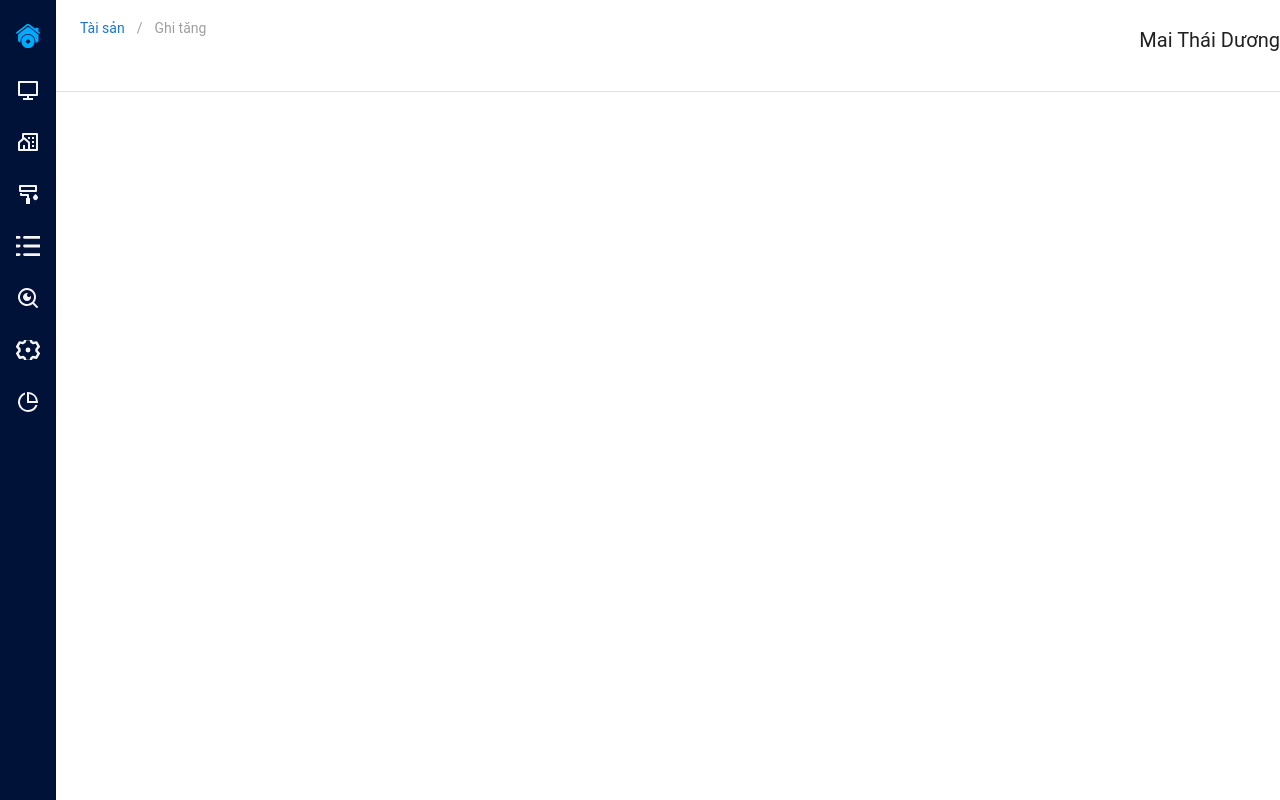
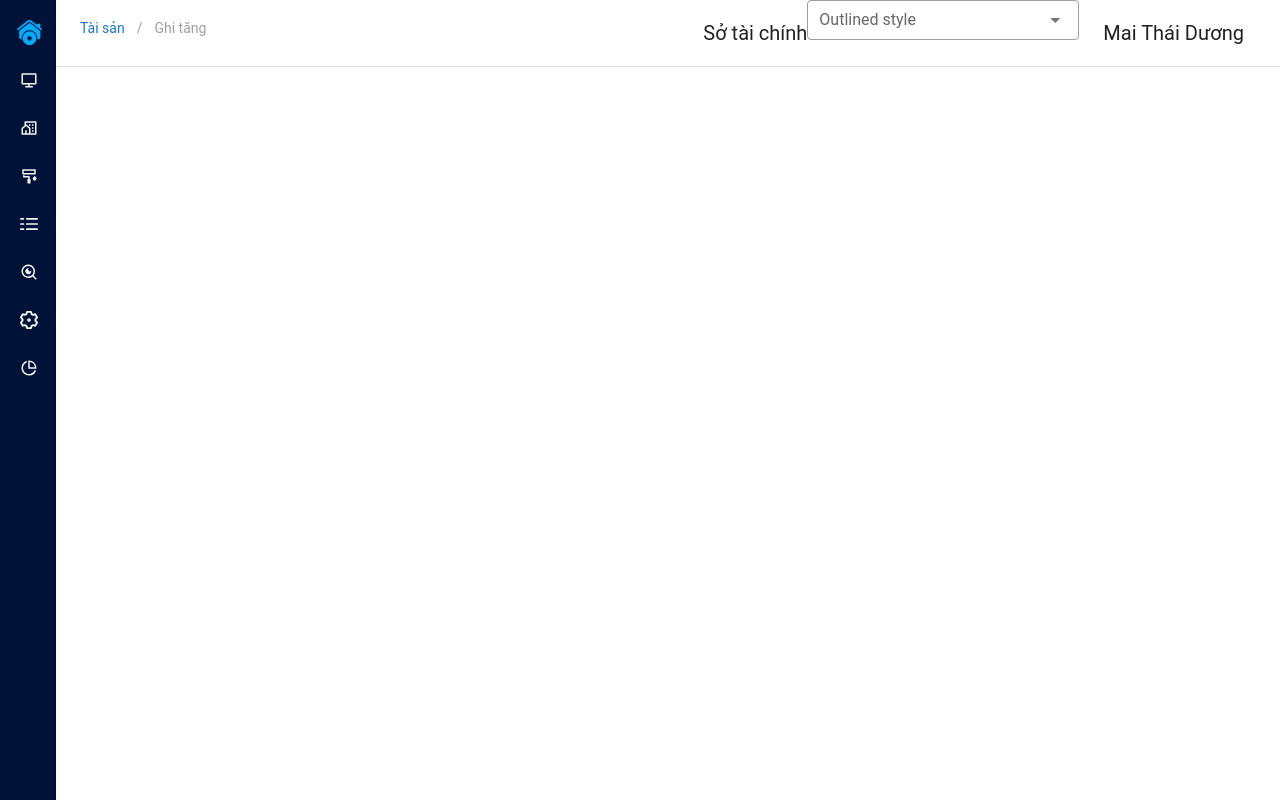
Before and after one commit to mtduong100500/QLTS-MaiThaiDuong-Web5, a Vue app: page / in a window 1280 px wide. Built offline with nearby package versions, Linux system fonts and the light colour scheme.

Commit message:
finish sidebar without submenu

```diff
--- a/src/App.vue
+++ b/src/App.vue
@@ -23,5 +23,7 @@ export default {
 
 <style>
   @import './styles/fonts.css';
-
+.v-application {
+    font-family: "GoogleSans-Regular", sans-serif;
+}
 </style>
--- /dev/null
+++ b/src/assets/css/sidebar.css
@@ -0,0 +1,31 @@
+.v-navigation-drawer__content{
+    background-color: #011239;
+  }
+  .v-list-item:hover{
+    cursor: pointer;
+  }
+
+  .v-list-item--link:hover{
+    cursor: pointer;
+    background-color: #273557;
+  }
+  svg{
+      width: 10px;
+    height: 10px;
+  }
+
+
+.main-navbar:hover{
+   border-left: 3px solid #00abfe;
+}
+
+
+ .open-menu-arrow{
+    transform: rotate(-90deg);
+ }
+ .cls-1 {
+    fill: #ffffff;
+  }
+  .main-navbar:hover + .cls-1{
+    fill: #00abfe;
+ }
--- a/src/components/Header.vue
+++ b/src/components/Header.vue
@@ -1,10 +1,18 @@
 <template>
     <div class="d-flex">
+
         <div>
-            <v-breadcrumbs :items="items"></v-breadcrumbs>
+            <v-breadcrumbs :items="links"></v-breadcrumbs>
         </div>
         <v-spacer></v-spacer>
-        <div>
+        <div class="d-flex align-center">
+            <v-toolbar-title>Sở tài chính</v-toolbar-title>
+            <v-select
+            :items="years"
+            label="Outlined style"
+            dense
+            outlined
+            ></v-select>
             <v-avatar size="24">
                 <!--
                 <img
@@ -25,8 +33,9 @@
 <script>
 export default {
     name: "Header",
-    data: () => ({
-      items: [
+    data(){
+        return{
+            links: [
                 {
                 text: 'Tài sản',
                 disabled: false,
@@ -38,7 +47,9 @@ export default {
                 href: 'breadcrumbs_link_2',
                 },
             ],
-    }),
+            years: ['2019', '2020', '2021'],
+        }
+    }
 }
 </script>
 <style scoped>
--- a/src/components/Sidebar.vue
+++ b/src/components/Sidebar.vue
@@ -7,81 +7,147 @@
       width="200"
     >
       <v-list>
-        <v-list-item>
-          <v-list-item-icon @click.stop="mini = !mini">
+        <v-list-item style="padding-left:17px;">
+
           <v-img
+          @click.stop="mini = !mini"
           src="../assets/icon/logo-qlts.svg"
-                width="24"
-                height="24"
+          max-height="25"
+          max-width="25"
           />
-            </v-list-item-icon>
-            <v-list-item-content>
-                <v-list-item-title>
-                  QLTS.VN
-                </v-list-item-title>
-            </v-list-item-content>
-            <v-list-item-icon @click.stop="mini = !mini">
+          <v-list-item-title style="color: #ffffff; font-size: 20px; padding-left: 4px">QLTS.VN</v-list-item-title>
+          <v-list-item-icon @click.stop="mini = !mini" style="padding-left: 10px">
               <v-img
               src="../assets/icon/hamburger-menu.svg"
-                width="20"
-                height="20"
+              max-height="16"
+              max-width="16"
               />
           </v-list-item-icon>
         </v-list-item>
         <v-list-item
-          v-for="item in items"
-          :key="item.title"
-          :to="item.view"
-          link
+          to="/tongquan"
+          class="main-navbar"
         >
-            <v-list-item-icon>
           <v-img
-                :src="item.src"
-                width="20"
-                height="20"
+          src="../assets/icon/computer-line.svg"
+          max-height="18"
+          max-width="18"
+          style="margin: 0 4px;"
           />
-            </v-list-item-icon>
-            <v-list-item-content>
-                <v-list-item-title class="text-subtitle-2 font-weight-bold" >{{ item.title }}</v-list-item-title>
-            </v-list-item-content>
+          <v-list-item-title style="padding-left:8px; color: #ffffff;">Tổng quan</v-list-item-title>
+        </v-list-item>
+
+        <v-list-item
+          to="/taisan"
+          class="multilevel-menu main-navbar"
+        >
+          <v-img
+            src="../assets/icon/community-line.svg"
+            max-height="18"
+            max-width="18"
+            style="margin: 0 4px;"
+            />
+            <v-list-item-title style="padding-left:8px; color: #ffffff;">Tài sản</v-list-item-title>
+            <svg id="i_arrow_up_small" xmlns="http://www.w3.org/2000/svg" width="8" height="4" viewBox="0 0 8 4" class="open-menu-arrow" transparent
+            >
+              <defs></defs>
+              <path id="Rectangle_54_copy_4" class="cls-1" d="M8,0H0L4,4Z"/>
+            </svg>
+
+        </v-list-item>
+        <v-list-item
+          to="/congcu"
+          class="main-navbar"
+        >
+
+          <v-img
+          src="../assets/icon/paint-brush-line.svg"
+          max-height="18"
+          max-width="18"
+          style="margin: 0 4px;"
+          />
+          <v-list-item-title style="padding-left:8px; color: #ffffff;">Công cụ dụng cụ</v-list-item-title>
+          <svg id="i_arrow_up_small" xmlns="http://www.w3.org/2000/svg" width="8" height="4" viewBox="0 0 8 4" class="open-menu-arrow" transparent >
+            <defs></defs>
+            <path id="Rectangle_54_copy_4" class="cls-1" d="M8,0H0L4,4Z"/>
+          </svg>
+
+        </v-list-item>
+        <v-list-item
+          to="danhmuc"
+          class="main-navbar"
+        >
+          <v-img
+          src="../assets/icon/common.svg"
+          max-height="18"
+          max-width="18"
+          style="margin: 0 4px;"
+          />
+          <v-list-item-title style="padding-left:8px; color: #ffffff;">Danh mục</v-list-item-title>
+          <svg id="i_arrow_up_small" xmlns="http://www.w3.org/2000/svg" width="8" height="4" viewBox="0 0 8 4" class="open-menu-arrow" transparent >
+            <defs></defs>
+            <path id="Rectangle_54_copy_4" class="cls-1" d="M8,0H0L4,4Z"/>
+          </svg>
+
+        </v-list-item>
+        <v-list-item
+        to="/tracuu"
+        class="main-navbar"
+        >
+          <v-img
+          src="../assets/icon/search-eye-line.svg"
+          max-height="18"
+          max-width="18"
+          style="margin: 0 4px;"
+          />
+          <v-list-item-title style="padding-left:8px; color: #ffffff;">Tra cứu</v-list-item-title>
+        </v-list-item>
+        <v-list-item
+        to="/hethong"
+        class="main-navbar"
+        >
+          <v-img
+          src="../assets/icon/settings.svg"
+          max-height="18"
+          max-width="18"
+          style="margin: 0 4px;"
+          />
+          <v-list-item-title style="padding-left:8px; color: #ffffff;">Hệ thống</v-list-item-title>
+        </v-list-item>
+        <v-list-item
+        to="/baocao"
+        class="main-navbar"
+        >
+          <v-img
+          src="../assets/icon/pie-chart-line.svg"
+          max-height="18"
+          max-width="18"
+          style="margin: 0 4px;"
+          />
+          <v-list-item-title style="padding-left:8px; color: #ffffff;">Báo cáo</v-list-item-title>
         </v-list-item>
       </v-list>
     </v-navigation-drawer>
 </template>
 
 <script>
+import "../assets/css/sidebar.css";
 export default {
-    data () {
+  data() {
     return {
       drawer: true,
-        items: [
-          { title: 'Tổng quan', src: require('../assets/icon/computer-line.svg'), view:'/tongquan'},
-          { title: 'Tài sản', src: require('../assets/icon/community-line.svg'), view:'/taisan' },
-          { title: 'Công cụ dụng cụ', src: require('../assets/icon/paint-brush-line.svg'), view:'/congcu' },
-          { title: 'Danh mục', src: require('../assets/icon/common.svg'), view:'/danhmuc'},
-          { title: 'Tra cứu', src: require('../assets/icon/search-eye-line.svg'), view:'/tracuu' },
-          { title: 'Hệ thống', src: require('../assets/icon/settings.svg'), view:'/hethong' },
-          { title: 'Báo cáo', src: require('../assets/icon/pie-chart-line.svg'), view:'/baocao' },
+      mini: true,
+      active: true,
+      multiitems: [
+        { title: "Click Me 1" },
+        { title: "Click Me 3" },
+        { title: "Click Me 4" },
+        { title: "Click Me 2" },
       ],
-        mini: true,
-      }
+    };
   },
-  }
+};
 </script>
 
-<style lang="scss">
-.v-list-item--active{
-  background-color: #d6d2d2
-}
-.v-navigation-drawer__content{
-  background-color: #011239;
-}
-.v-list-item:hover{
-  cursor: pointer;
-}
-
-.v-list-item__title{
-  color: #ffffff;
-}
-
+<style>
 </style>
--- a/src/styles/fonts.css
+++ b/src/styles/fonts.css
@@ -1,24 +1,28 @@
 @font-face {
-    font-family: Regular;
-    src: url(../assets/font/GoogleSans-Regular.otf);
+    font-family: 'GoogleSans-Regular';
+    src: url('../assets/font/GoogleSans-Regular.otf') format('opentype');
 }
-
 @font-face {
-    font-family: Medium;
-    src: url(../assets/font/GoogleSans-Medium.otf);
+    font-family: 'GoogleSans-Bold';
+    src: url('../assets/font/GoogleSans-Bold.otf') format('opentype');
 }
-
 @font-face {
-    font-family: Light;
-    src: url(../assets/font/GoogleSans-Light.otf);
+    font-family: 'GoogleSans-Italic';
+    src: url('../assets/font/GoogleSans-Italic.otf') format('opentype');
 }
-
 @font-face {
-    font-family: Bold;
-    src: url(../assets/font/GoogleSans-Bold.otf);
+    font-family: 'GoogleSans-Light';
+    src: url('../assets/font/GoogleSans-Light.otf') format('opentype');
 }
-
 @font-face {
-    font-family: Black;
-    src: url(../assets/font/GoogleSans-Black.otf);
+    font-family: 'GoogleSans-Thin';
+    src: url('../assets/font/GoogleSans-Thin.otf') format('opentype');
 }
+@font-face {
+    font-family: 'GoogleSans-Black';
+    src: url('../assets/font/GoogleSans-Black.otf') format('opentype');
+}
+@font-face {
+    font-family: 'GoogleSans-Medium';
+    src: url('../assets/font/GoogleSans-Medium.otf') format('opentype');
+}
--- a/src/styles/variables.scss
+++ b/src/styles/variables.scss
@@ -1 +1,3 @@
 $font-size-root: 13px;
+
+$font-family:'GoogleSans-Regular'
```
Also changed, not shown: 1 other file (tests, documents, lock files or other folders). Lines whose indentation alone changed are shown as unchanged.
